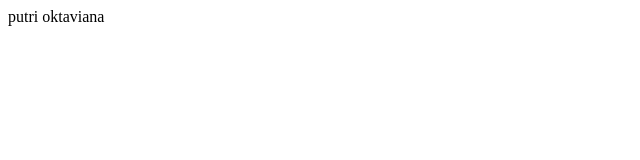
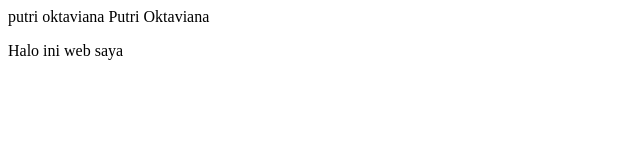
Before and after one commit to Putri20/Putri20.github.io, a plain HTML site: page index.html in a window 1280 px wide. Shown: the whole page, without its empty margins (0-640 px from the left). Drawn offline with Linux system fonts and the light colour scheme.

Commit message:
Update index.html

```diff
--- a/index.html
+++ b/index.html
@@ -1 +1,7 @@
 putri oktaviana
+<html>
+<head>Putri Oktaviana</head>
+<body>
+<p>Halo ini web saya</p>
+</body>
+</html>
```
